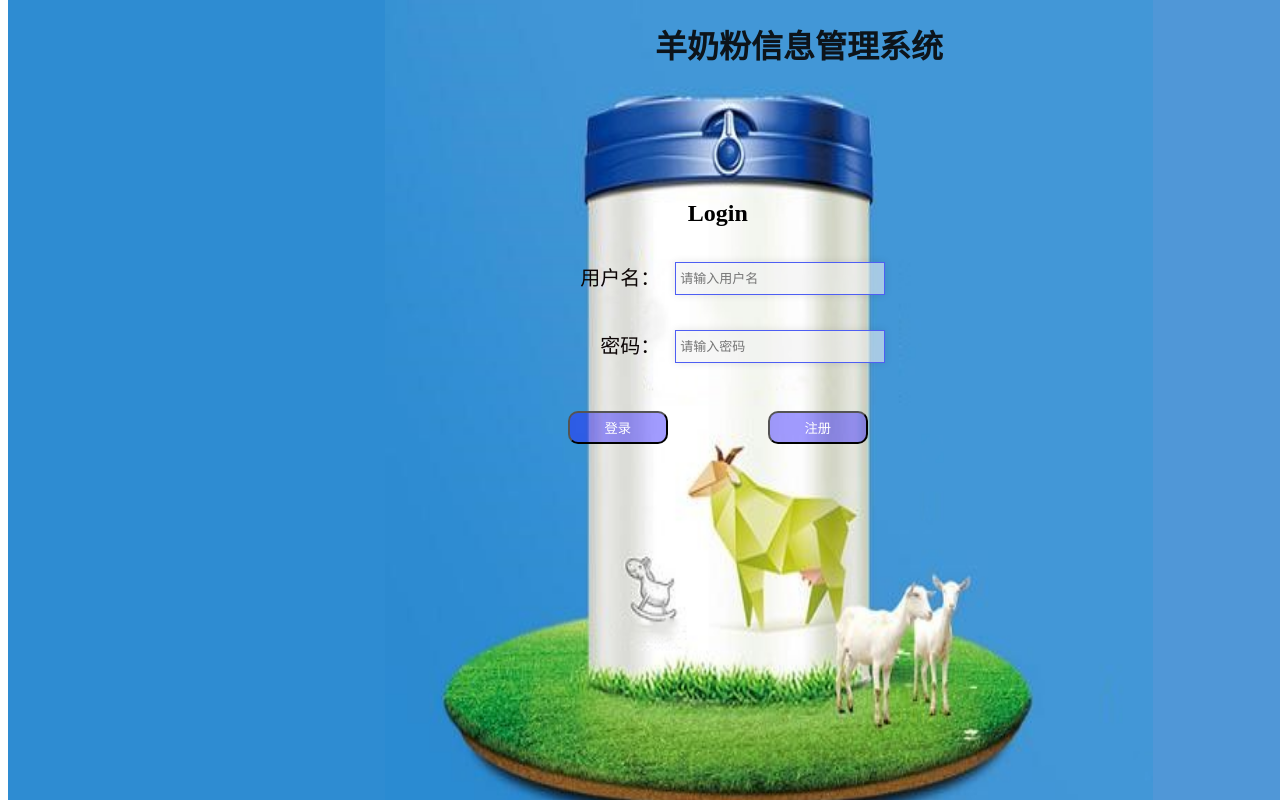
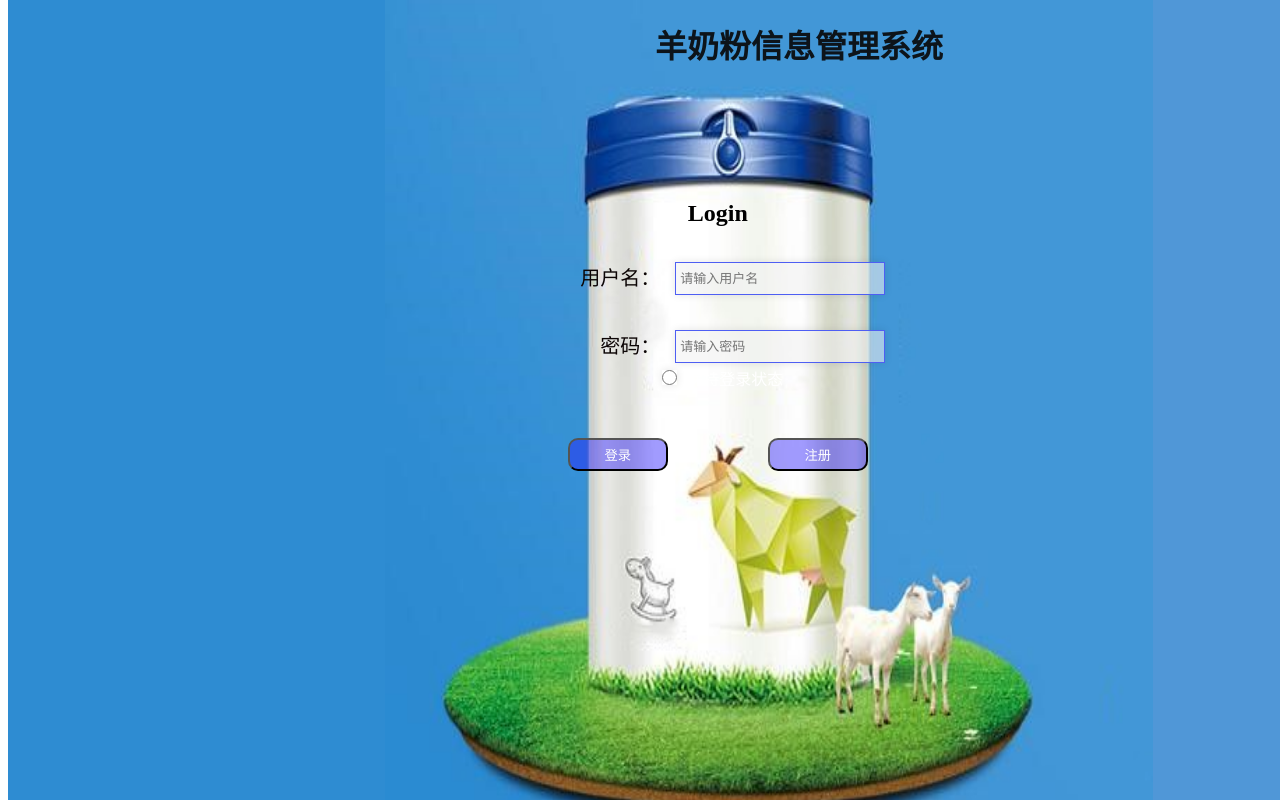
Before and after one commit to oct-month/GoatMilk, a Vue app in the folder GoatMilkWeb/: page /NOSE#/login in a window 1280 px wide. Built offline with nearby package versions, Linux system fonts and the light colour scheme.

Commit message:
保持登录

```diff
--- a/GoatMilkWeb/src/views/login.vue
+++ b/GoatMilkWeb/src/views/login.vue
@@ -18,10 +18,10 @@
                 <label>密码：</label><input type="password" name="password" v-model.trim="password" placeholder="请输入密码">
                 <br/>
               </div>
-              <!-- <div class="keep">
+              <div class="keep">
                 <input @click="handlesave" id="yes" type="radio" value="0" >
                 <label for="yes">保持登录状态</label>
-              </div> -->
+              </div>
           </div>
 
         </form>
```
